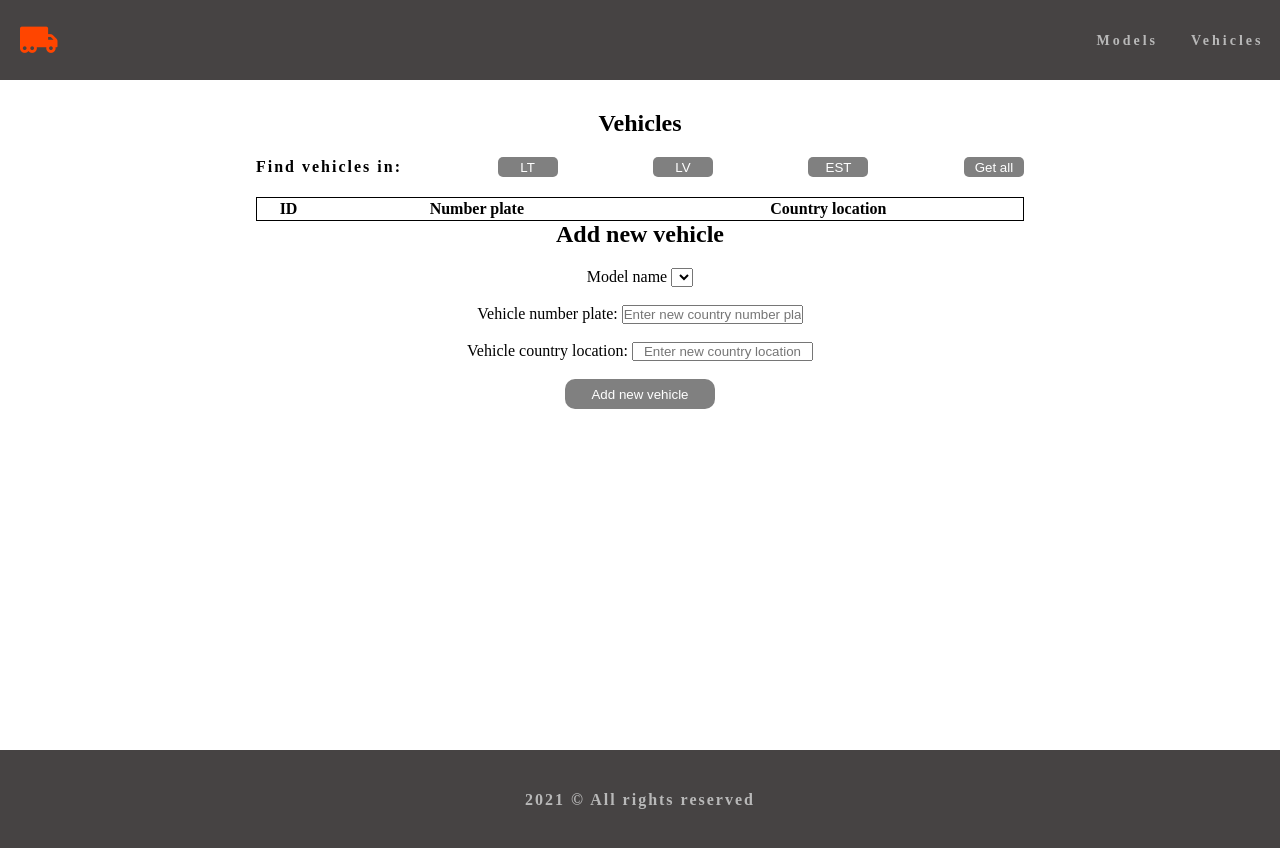
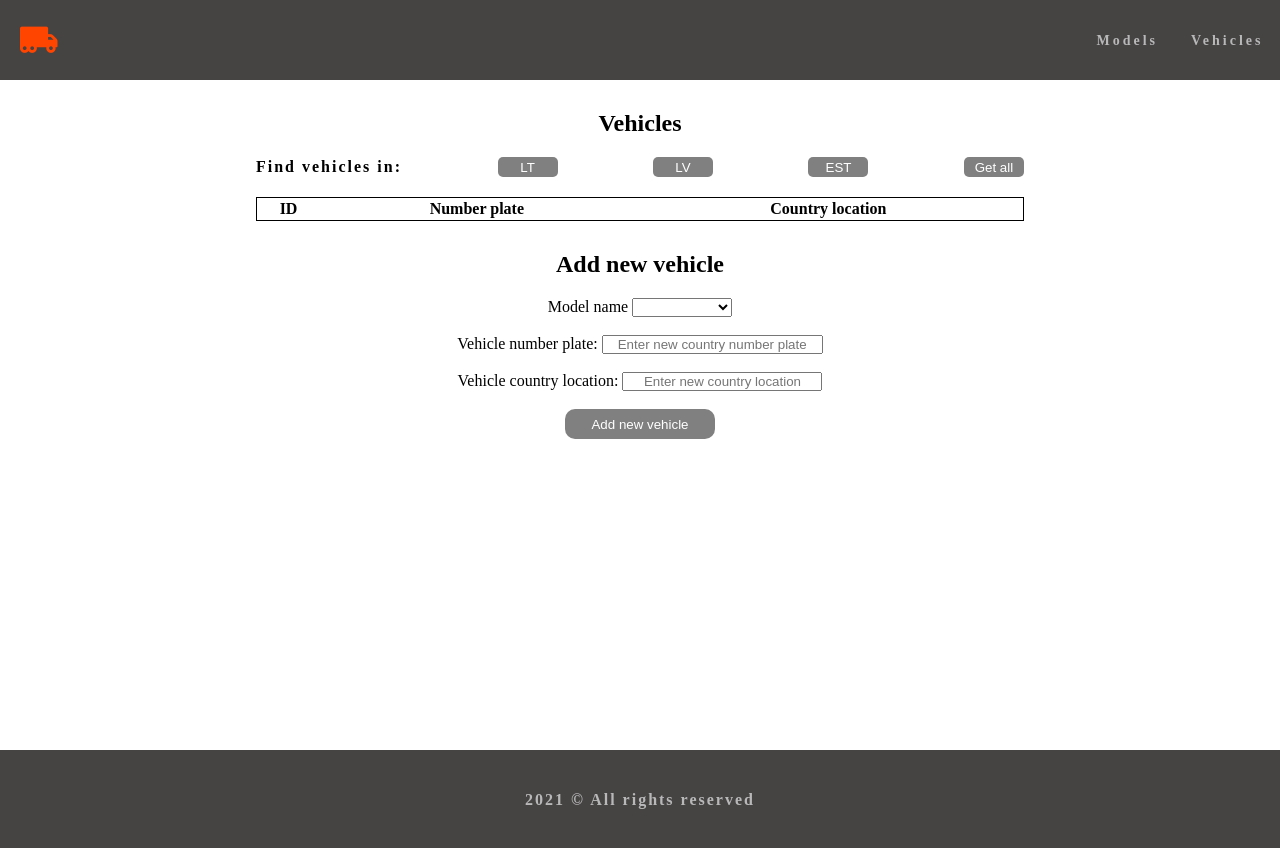
Before and after one commit to Augustinas-Sa/NodeJS-Test, a plain HTML site: page 1_frontend/vehicles.html in a window 1280 px wide. Drawn offline with Linux system fonts and the light colour scheme; no server answers.

Commit message:
added more styles

```diff
--- a/1_frontend/CSS/style.css
+++ b/1_frontend/CSS/style.css
@@ -155,3 +155,23 @@ p {
     rgba(255, 255, 255, 1) 100%
   );
 }
+
+.adding-vehicle-name {
+  margin-top: 30px;
+}
+
+#vehicleNumberPlate {
+  width: 221px;
+}
+
+#vehicleCountryLocation {
+  width: 200px;
+}
+
+#modelHourPrice {
+  width: 155px;
+}
+
+#selectModelName {
+  width: 100px;
+}
```
